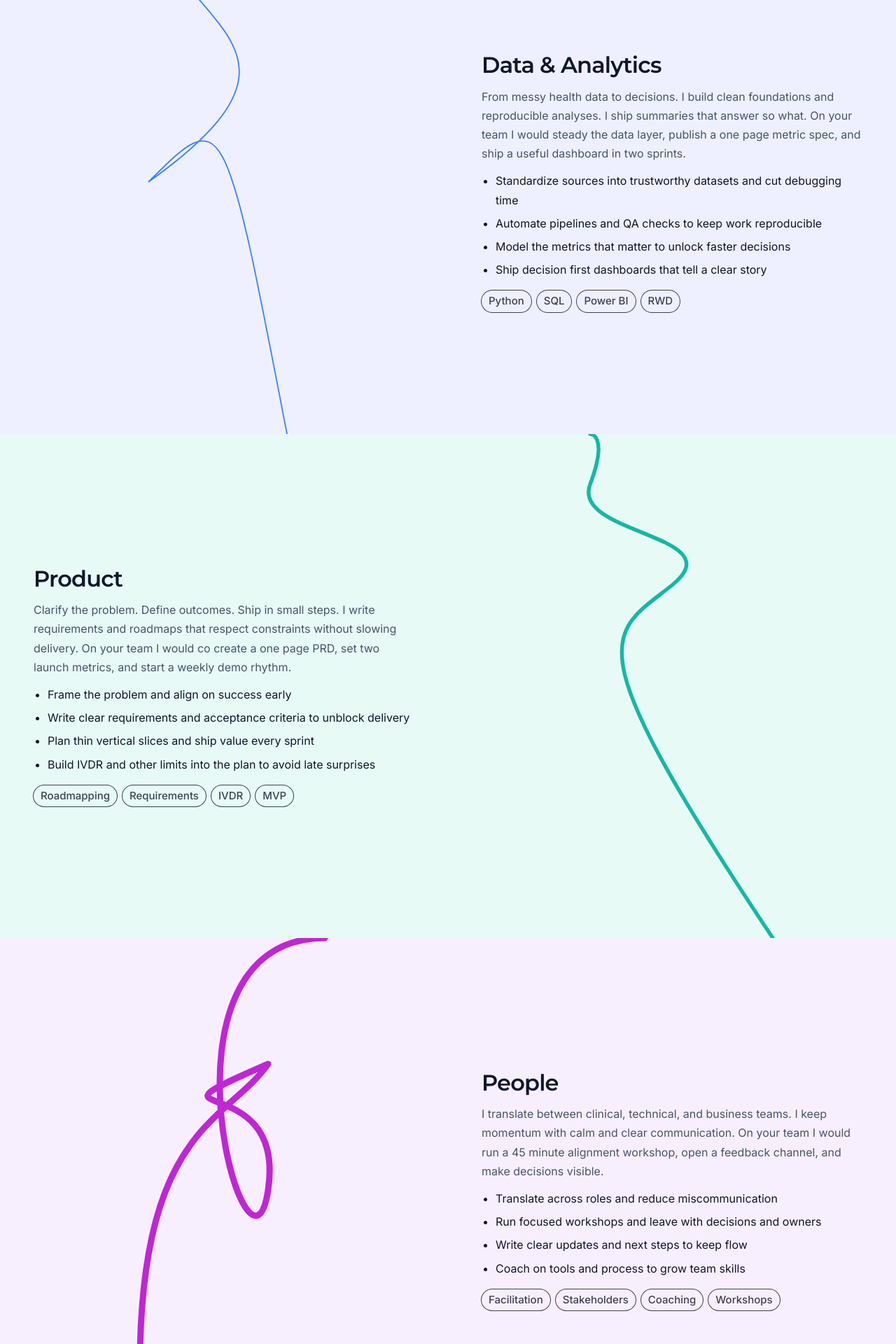
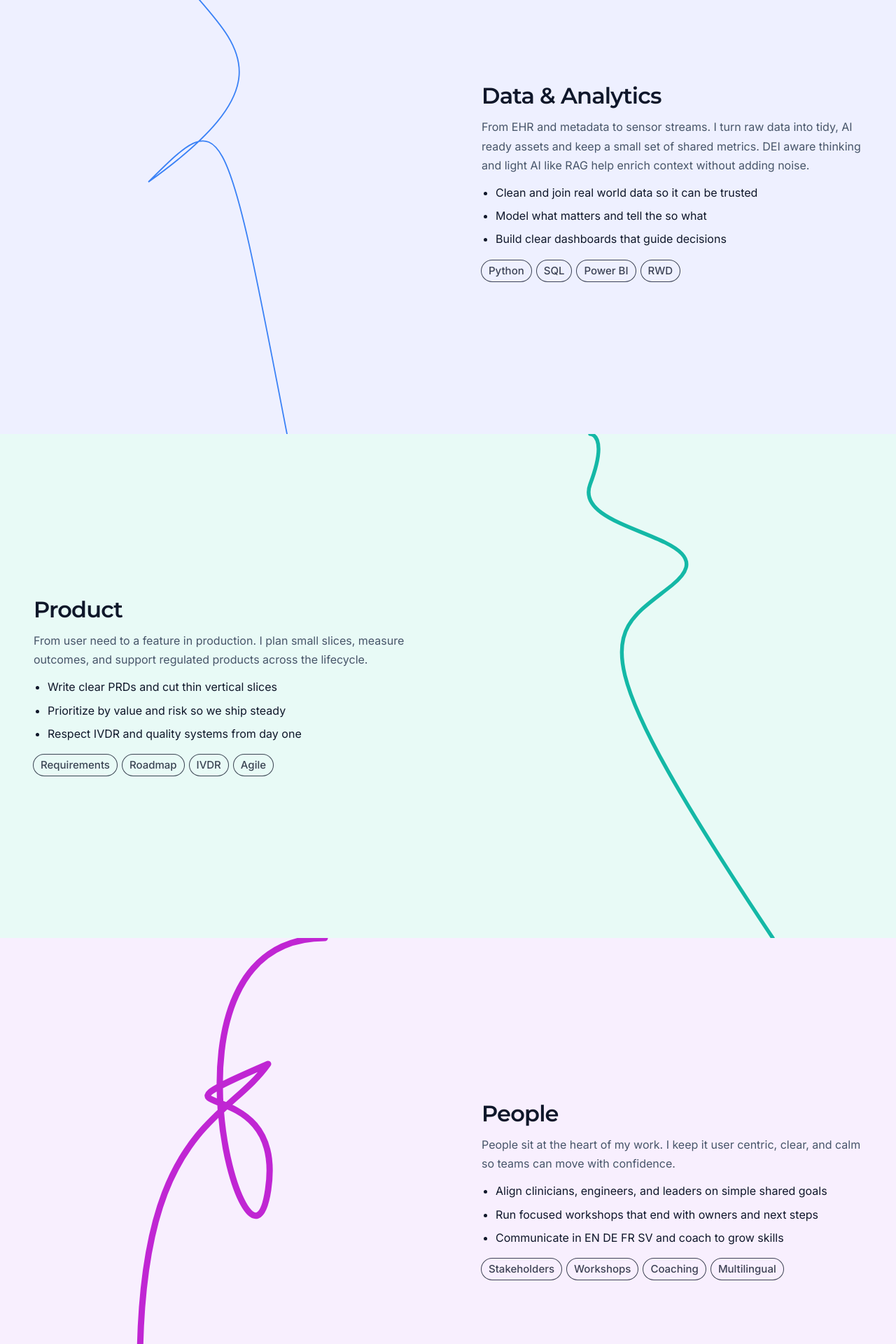
Before and after one commit to leandoer969/leandoer969.github.io, a React (Vite) app: page / in a window 1280 px wide. Shown: the part 900-2820 px from the top of the page at 70% size. Built offline with nearby package versions, Linux system fonts and the light colour scheme.

Commit message:
feat(cotents): text for pillars

```diff
--- a/src/contents/pillars.ts
+++ b/src/contents/pillars.ts
@@ -6,42 +6,36 @@ export const PILLARS: PillarContent[] = [
     id: 'data',
     title: 'Data & Analytics',
     paragraph:
-      'From messy health data to decisions. I build clean foundations and reproducible analyses. I ship summaries that answer so what. On your team I would steady the data layer, publish a one page metric spec, and ship a useful dashboard in two sprints.',
+      'From EHR and metadata to sensor streams. I turn raw data into tidy, AI ready assets and keep a small set of shared metrics. DEI aware thinking and light AI like RAG help enrich context without adding noise.',
     bullets: [
-      'Standardize sources into trustworthy datasets and cut debugging time',
-      'Automate pipelines and QA checks to keep work reproducible',
-      'Model the metrics that matter to unlock faster decisions',
-      'Ship decision first dashboards that tell a clear story',
+      'Clean and join real world data so it can be trusted',
+      'Model what matters and tell the so what',
+      'Build clear dashboards that guide decisions',
     ],
     badges: ['Python', 'SQL', 'Power BI', 'RWD'],
-    tone: 'data',
   },
   {
     id: 'product',
     title: 'Product',
     paragraph:
-      'Clarify the problem. Define outcomes. Ship in small steps. I write requirements and roadmaps that respect constraints without slowing delivery. On your team I would co create a one page PRD, set two launch metrics, and start a weekly demo rhythm.',
+      'From user need to a feature in production. I plan small slices, measure outcomes, and support regulated products across the lifecycle.',
     bullets: [
-      'Frame the problem and align on success early',
-      'Write clear requirements and acceptance criteria to unblock delivery',
-      'Plan thin vertical slices and ship value every sprint',
-      'Build IVDR and other limits into the plan to avoid late surprises',
+      'Write clear PRDs and cut thin vertical slices',
+      'Prioritize by value and risk so we ship steady',
+      'Respect IVDR and quality systems from day one',
     ],
-    badges: ['Roadmapping', 'Requirements', 'IVDR', 'MVP'],
-    tone: 'product',
+    badges: ['Requirements', 'Roadmap', 'IVDR', 'Agile'],
   },
   {
     id: 'people',
     title: 'People',
     paragraph:
-      'I translate between clinical, technical, and business teams. I keep momentum with calm and clear communication. On your team I would run a 45 minute alignment workshop, open a feedback channel, and make decisions visible.',
+      'People sit at the heart of my work. I keep it user centric, clear, and calm so teams can move with confidence.',
     bullets: [
-      'Translate across roles and reduce miscommunication',
-      'Run focused workshops and leave with decisions and owners',
-      'Write clear updates and next steps to keep flow',
-      'Coach on tools and process to grow team skills',
+      'Align clinicians, engineers, and leaders on simple shared goals',
+      'Run focused workshops that end with owners and next steps',
+      'Communicate in EN DE FR SV and coach to grow skills',
     ],
-    badges: ['Facilitation', 'Stakeholders', 'Coaching', 'Workshops'],
-    tone: 'people',
+    badges: ['Stakeholders', 'Workshops', 'Coaching', 'Multilingual'],
   },
 ];
```
